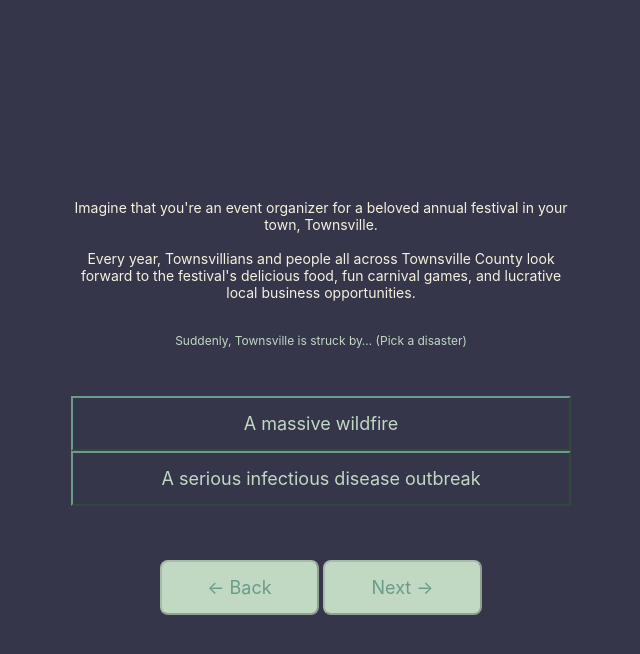
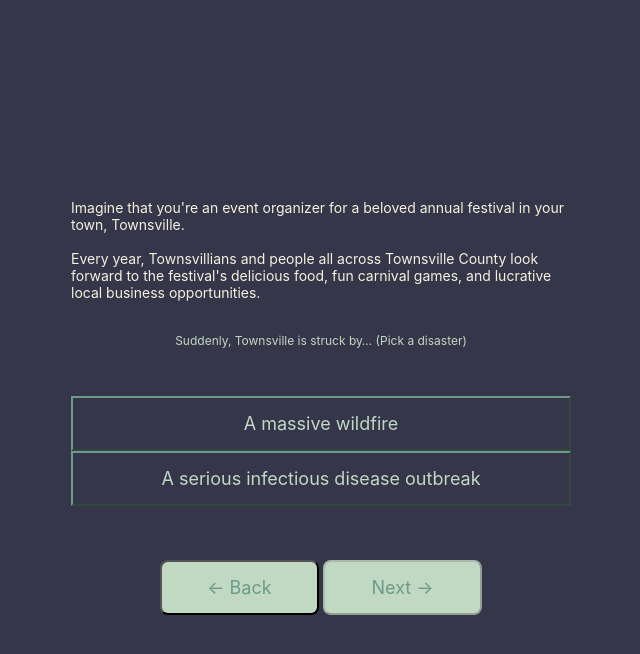
Before and after one commit to sharondotchen/OlympicPlanner, a Svelte app: page / in a window 1280 px wide. Both pictures are taken after a click on the button "Start →". Shown: the top 654 px of the page, without its empty margins (319-959 px from the left). Built offline with nearby package versions, Linux system fonts and the light colour scheme.

Commit message:
3A and 3B

```diff
--- a/src/App.svelte
+++ b/src/App.svelte
@@ -2,89 +2,66 @@
   import OlympicPlanner from './lib/OlympicPlanner.svelte';
   import TwoDisasterPicker from './lib/2DisasterPicker.svelte';
   import ThreeCancelPicker from './lib/3CancelPicker.svelte';
+  import ThreeCancelPickerB from './lib/3CancelPickerB.svelte';
   import FourChoice from './lib/4Choice.svelte';
   import FiveExplainer from './lib/5Explainer.svelte';
   import SixProblemPicker from './lib/6ProblemPicker.svelte';
   import SevenEnd from './lib/7End.svelte';
-    import Disease from './lib/quizchoices/Disease.svelte';
-    import Fire from './lib/quizchoices/Fire.svelte';
-
-
-   // let currentPage = 0;
 
   let currentSlide = $state(1);
-   let userDisaster =$state();
+  let userDisaster = $state();
   let userChoice = $state();
 
-   function goToSlide(slideNum){
+  function goToSlide(slideNum) {
     currentSlide = slideNum;
   }
-   function updateDisaster(newDisaster){
+
+  function updateDisaster(newDisaster) {
     userDisaster = newDisaster;
   }
-   function updateChoice (newChoice){
+
+  function updateChoice(newChoice) {
     userChoice = newChoice;
   }
 
-  //  const slides = [
-  //    OlympicPlanner,
-   //   TwoDisasterPicker,
-  //    ThreeCancelPicker,
-    //  FourChoice,
-    //  FiveExplainer,
-    //  SixProblemPicker,
-   //   SevenEnd
-  //  ];
-
-   // function nextPage() {
-    //  if (currentPage < pages.length - 1) {
-     //   currentPage++;
-    //  }
-   // }
-
-   // function prevPage() {
-   //   if (currentPage > 0) {
-    //    currentPage--;
-  //    }
-  //  }
-
-   // function restart() {
-  //    currentPage = 0; // Reset to the first page (OlympicPlanner)
-  //  }
-
-   // $: CurrentPage = pages[currentPage];
+  // Logic to determine which slide to navigate to based on the disaster choice
+  function handleDisasterChoiceChange() {
+    if (userDisaster === 'fire') {
+      goToSlide(3);  // Go to ThreeCancelPicker if disaster is fire
+    } else {
+      goToSlide(4);  // Go to ThreeCancelPickerB if disaster is not fire
+    }
+  }
 </script>
 
 <div id="planner">
   {#if currentSlide == 1}
-    <OlympicPlanner {goToSlide}/>
+    <OlympicPlanner {goToSlide} />
   {/if}
   {#if currentSlide == 2}
-    <TwoDisasterPicker {goToSlide} {userDisaster} {updateDisaster}/>
+    <TwoDisasterPicker
+      {goToSlide}
+      {userDisaster}
+      {updateDisaster}
+      on:disasterChoiceChange={handleDisasterChoiceChange}
+    />
   {/if}
   {#if currentSlide == 3}
-    <ThreeCancelPicker {goToSlide} {userDisaster} {userChoice} {updateChoice}/>
+    <ThreeCancelPicker {goToSlide} {userDisaster} {userChoice} {updateChoice} />
   {/if}
   {#if currentSlide == 4}
-    <FourChoice {goToSlide} {userChoice}/>
+    <ThreeCancelPickerB {goToSlide} {userDisaster} {userChoice} {updateChoice} />
   {/if}
   {#if currentSlide == 5}
-    <FiveExplainer {goToSlide}/>
+    <FourChoice {goToSlide} {userChoice} />
   {/if}
   {#if currentSlide == 6}
-    <SixProblemPicker {goToSlide}/>
+    <FiveExplainer {goToSlide} />
   {/if}
   {#if currentSlide == 7}
-    <SevenEnd {goToSlide}/>
+    <SixProblemPicker {goToSlide} />
+  {/if}
+  {#if currentSlide == 8}
+    <SevenEnd {goToSlide} />
   {/if}
 </div>
-
-  <!--<svelte:component this={CurrentPage} nextPage={nextPage} prevPage={prevPage} restart={restart} />-->
-
-   <!-- {#if pages[currentPage]}
-    <button class="navbutton" on:click={prevPage} disabled={currentPage === 0}>← Back</button>
-    <button class="navbutton" on:click={nextPage} disabled={currentPage === pages.length - 1}>Next →</button>
-  {/if} -->
-
-
-  <!--<OlympicPlanner/>-->
--- a/src/app.css
+++ b/src/app.css
@@ -27,7 +27,8 @@ p { /* body text*/
   font-weight: medium;
 	font-size: 14px;
   font-style: normal;
-  color: var(--primary)
+  color: var(--primary);
+  text-align: left;
 }
 .action {
   font-family: "Inter", sans-serif;
@@ -35,7 +36,8 @@ p { /* body text*/
   font-weight: medium;
 	font-size: 12px;
   font-style: normal;
-  color:  var(--secondary)
+  color:  var(--secondary);
+  text-align: center;
 }
 .simulation_text{
   max-width: 500px;
--- a/src/lib/2DisasterPicker.svelte
+++ b/src/lib/2DisasterPicker.svelte
@@ -1,42 +1,40 @@
 <script lang="ts">
-        //export let nextPage: () => void;
-       // export let prevPage: () => void;
-    let {goToSlide, userDisaster, updateDisaster} = $props();
+    let { goToSlide, userDisaster, updateDisaster } = $props();
 
-    // wildfire to 3A
-    // outbreak to 3B
+    function onDisasterSelect(choice: string) {
+      updateDisaster(choice); // Only update the disaster choice, do NOT change page
+    }
+  </script>
 
-    // Navigation Buttons
-        // Back to OlympicPlanner.svelte
-        // Next to 3CancelPicker.svelte
+  <div class="simulation_text">
+    <p>Imagine that you're an event organizer for a beloved annual festival in your town, Townsville.
+      <br><br>
+      Every year, Townsvillians and people all across Townsville County look forward to the festival's delicious food, fun carnival games, and lucrative local business opportunities.</p>
+    <br>
+    <p class="action" style="margin-top: 0;">Suddenly, Townsville is struck by… (Pick a disaster)</p>
+  </div>
 
-    //import olympicplanner from '../lib/olympicplanner.json';
-    //let disasterPicker = olympicplanner.find(item => item.name === "2DisasterPicker");
+  <br><br>
 
-    //let { body, action, choice1, choice2 } = disasterPicker || {};
-</script>
+  <div id="disaster-picker">
+    <!-- Clicking these buttons will ONLY update userDisaster, NOT move to the next page -->
+    <button class="fire" onclick={() => onDisasterSelect("fire")}>A massive wildfire</button>
+    <button class="disease" onclick={() => onDisasterSelect("disease")}>A serious infectious disease outbreak</button>
+  </div>
 
-<div class = "simulation_text">
-<p>Imagine that you're an event organizer for a beloved annual festival in your town, Townsville.
-<br>
-<br>
- Every year, Townsvillians and people all across Townsville County look forward to the festival's delicious food, fun carnival games, and lucrative local business opportunities.</p>
-<br>
-<p class="action" style="margin-top: 0;">Suddenly, Townsville is struck by… (Pick a disaster)</p>
-</div>
-<br>
-<br>
-<div id="disaster-picker" >
-    <button class="fire" onclick={()=> updateDisaster ("fire")}>A massive wildfire</button>
-    <button class="disease" onclick={()=> updateDisaster ("disease")}>A serious infectious disease outbreak</button>
-</div>
-<br>
-<br>
-<br>
+  <br><br><br>
 
-<!--{#if userDisaster}
-<p class="action" >You picked {userDisaster}.</p>
-{/if}-->
+  <!-- The nav button controls when to actually move to the next page -->
+  <button class="navbutton" onclick={() => goToSlide(1)}>← Back</button>
 
-<button class="navbutton" onclick={()=> goToSlide (1)} disabled={!userDisaster}>← Back</button>
-<button class="navbutton" onclick={()=> goToSlide (3)} disabled={!userDisaster}>Next →</button>
+  <button
+    class="navbutton"
+    onclick={() => {
+      if (userDisaster === 'fire') {
+        goToSlide(3);  // Go to ThreeCancelPicker if disaster is fire
+      } else if (userDisaster === 'disease') {
+        goToSlide(4);  // Go to ThreeCancelPickerB if disaster is disease
+      }
+    }}
+    disabled={!userDisaster}
+  >Next →</button>
--- a/src/lib/3CancelPicker.svelte
+++ b/src/lib/3CancelPicker.svelte
@@ -19,7 +19,7 @@ let {goToSlide, userDisaster, userChoice, updateChoice,} = $props();
 
 </script>
 
-<p>You picked {userDisaster}.</p>
+<p class="action" style="margin-top: 0;">You picked {userDisaster}.</p>
 <div class = "simulation_text">
     <p>A massive wildfire has consumed a large swath of Townsville, leaving hundreds of Townsvillians displaced from their homes and even causing a few deaths.
     <br>
--- /dev/null
+++ b/src/lib/3CancelPickerB.svelte
@@ -0,0 +1,43 @@
+<script lang="ts">
+    import Fire from './quizchoices/Fire.svelte';
+    import Disease from './quizchoices/Disease.svelte';
+
+    let {goToSlide, userDisaster, userChoice, updateChoice,} = $props();
+        //export let nextPage: () => void;
+        //export let prevPage: () => void;
+        // 3A
+            // cancel to 4A
+            // don't cancel to 4B
+
+        // 3B
+            // cancel to 4A
+            // don't cancel to 4B
+
+        // Navigation Buttons
+            // Back to 2DisasterPicker.svelte
+            // Next to 4Choice.svelte
+
+    </script>
+
+    <p class="action" style="margin-top: 0;">You picked {userDisaster}.</p>
+    <div class = "simulation_text">
+        <p>Townsville has been hit with an infectious disease outbreak, and the elderly and immunocompromised are especially vulnerable. There have been around a dozen deaths so far, but the infection rate has slowed since a vaccine was introduced. The festival was pushed back for a few months.
+        <br>
+        <br>
+        Now that the rescheduled date is approaching, there is disagreement about whether to cancel the event. City officials insist that the infection rate has reached a manageable level, and that holding the event will help to reverse the economic slowdown caused by the outbreak. Additionally, they’ve laid out a plan for how to make sure cases won’t spike during the festival: limiting attendance to Townsvillians who are vaccinated and must quarantine separately from those that are vulnerable. However, some local community members oppose the festival and argue hosting it during an outbreak is unsafe.        <br>
+        <p class="action" style="margin-top: 0;">What do you do?</p>
+        </div>
+        <br>
+        <br>
+        <div id="disaster-picker" >
+            <button class="cancel" onclick={()=> updateChoice ("to cancel")}>Cancel the festival.</button>
+            <button class="dont-cancel" onclick={()=> updateChoice ("not to cancel")}>Don't cancel — Townsville needs this!</button>
+        </div>
+        <br>
+        <br>
+        <br>
+
+
+
+        <button class="navbutton" onclick={() => goToSlide(2)}>← Back</button>
+    <button class="navbutton" onclick={()=> goToSlide(4)} disabled={!userChoice}>Next →</button>
--- a/src/lib/OlympicPlanner.svelte
+++ b/src/lib/OlympicPlanner.svelte
@@ -6,7 +6,7 @@
 
 
 <h1 style="margin-bottom: 0.5rem;">Why LA28 Can't Happen</h1>
-<p style="margin-top: 0;">by Sharon Chen and Juliana George</p>
+<p style="margin-top: 0;text-align: center">by Sharon Chen and Juliana George</p>
 <br>
 <br>
 <img src="src/assets/olympic_cover.svg" alt="cover illustration with olympic logo" />
```
Lines whose indentation alone changed are shown as unchanged.
